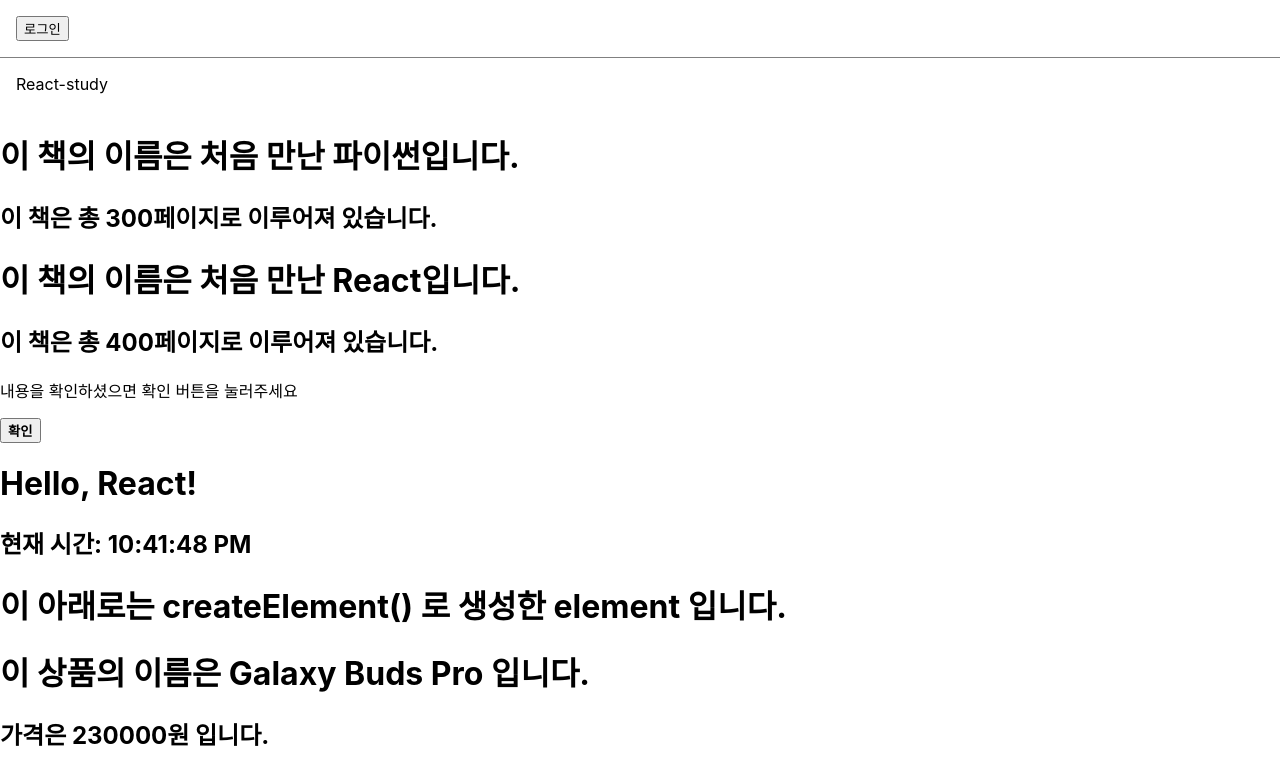
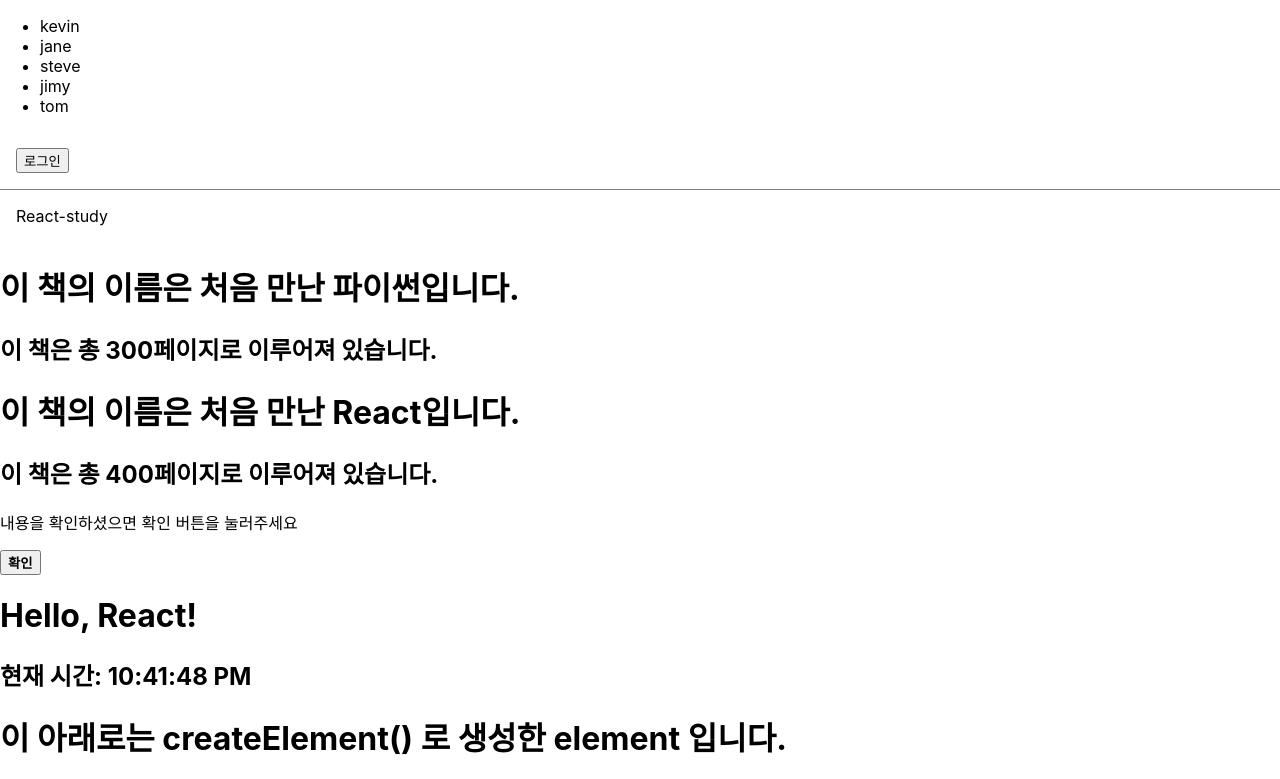
Before and after one commit to Hanjunhee-1/React-study, a React (Create React App) app in the folder react-study/: page / in a window 1280 px wide. Shown: the top 779 px of the page. Built offline with nearby package versions, Linux system fonts and the light colour scheme.

Commit message:
11_실습_출석부 작성

```diff
--- /dev/null
+++ b/react-study/src/11_실습_출석부/AttendanceBook.jsx
@@ -0,0 +1,29 @@
+const students = [
+    {
+        name: 'kevin',
+    },
+    {
+        name: 'jane',
+    },
+    {
+        name: 'steve',
+    },
+    {
+        name: 'jimy',
+    },
+    {
+        name: 'tom',
+    }
+];
+
+export default function AttendanceBook(props) {
+    return (
+        <ul>
+            {
+                students.map((student, index) => {
+                    return <li key={index}>{student.name}</li>
+                })
+            }
+        </ul>
+    )
+}
--- a/react-study/src/index.js
+++ b/react-study/src/index.js
@@ -14,10 +14,12 @@ import Counter from './07_실습_useState와useEffect사용해보기/Counter';
 import Accomodate from './08_실습_Hooks사용해보기/Accomodate';
 import ConfirmButton from './09_실습_클릭이벤트처리/ConfirmButton';
 import LandingPage from './10_실습_로그인여부툴바만들기/LandingPage';
+import AttendanceBook from './11_실습_출석부/AttendanceBook';
 
 const root = ReactDOM.createRoot(document.getElementById('root'));
 root.render(
   <React.StrictMode>
+    <AttendanceBook />
     <LandingPage />
     <Library />
     <ConfirmDialog/>
```
